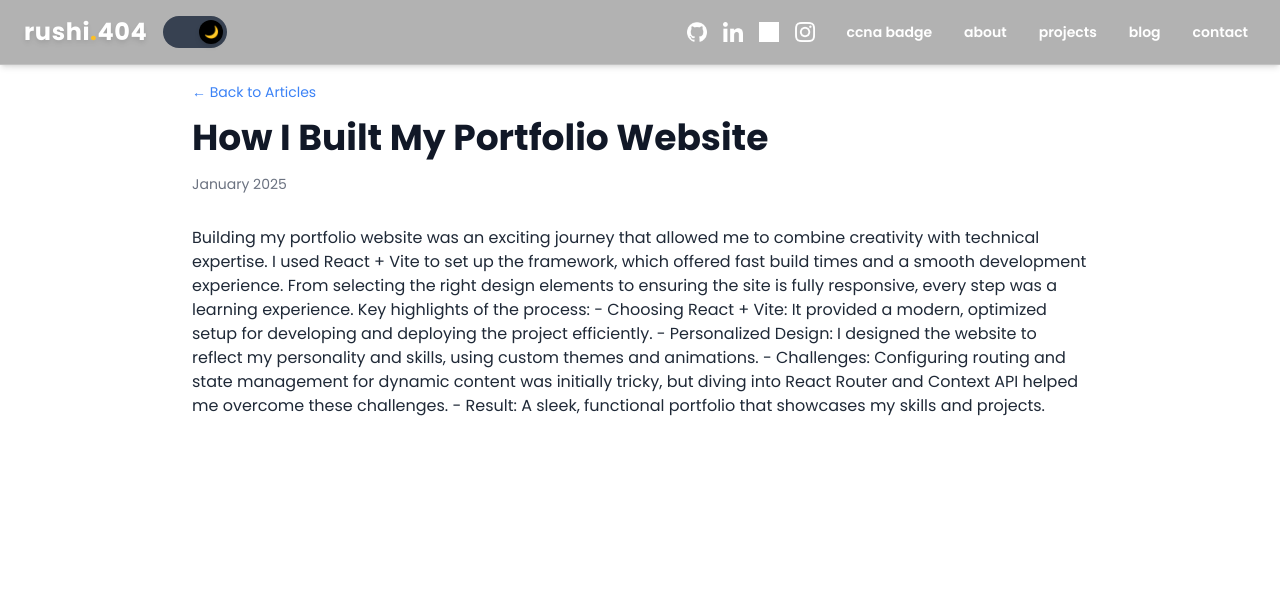
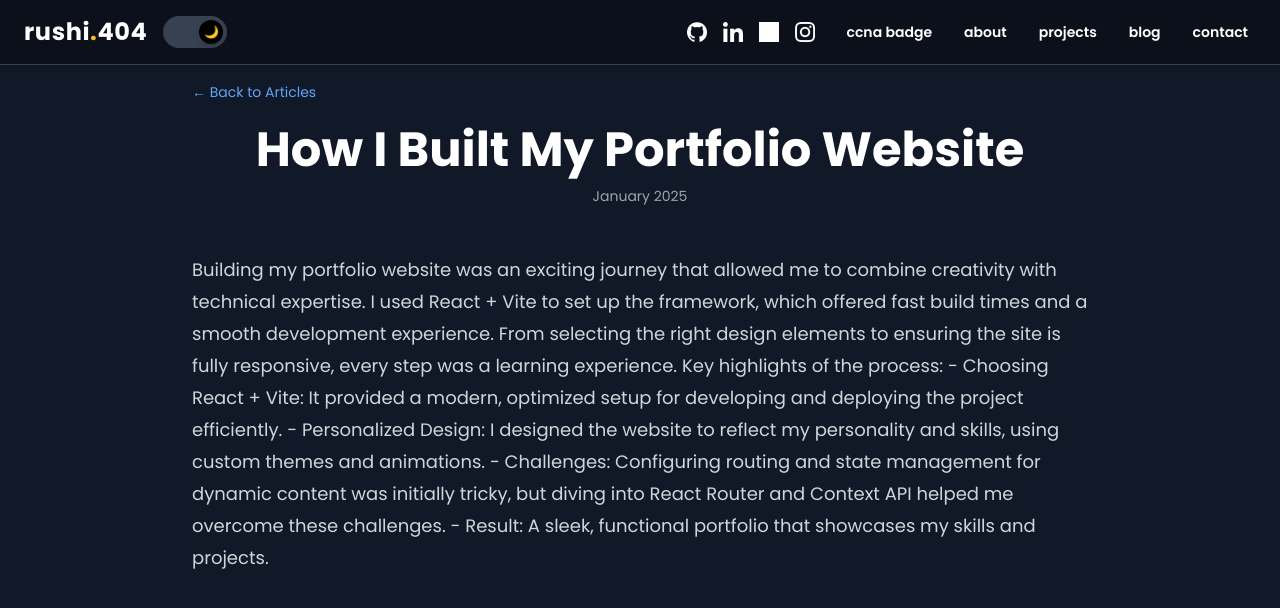
Before and after one commit to RushiPatel9144/portfolioWebsite, a React (Vite) app: page /blog/1 in a window 1280 px wide. Shown: the top 608 px of the page. Built offline with nearby package versions, Linux system fonts and the light colour scheme; grey boxes are pictures that could not be loaded.

Commit message:
Git commit 23

```diff
--- a/package.json
+++ b/package.json
@@ -11,6 +11,7 @@
   },
   "dependencies": {
     "@emailjs/browser": "^4.4.1",
+    "@tailwindcss/typography": "^0.5.16",
     "framer-motion": "^11.18.2",
     "lucide-react": "^0.508.0",
     "react": "^18.3.1",
--- a/src/components/BlogDetails.jsx
+++ b/src/components/BlogDetails.jsx
@@ -25,21 +25,25 @@ const BlogDetails = () => {
 	}
 
 	return (
-		<section className="py-20 px-5 bg-white min-h-screen">
+		<section className="min-h-screen bg-white dark:bg-gray-900 py-20 px-6">
 			<div className="max-w-4xl mx-auto">
 				<Link
 					to="/#blog"
-					className="text-blue-500 hover:underline text-sm mb-4 inline-block"
+					className="text-blue-600 dark:text-blue-400 text-sm mb-6 inline-block hover:underline"
 				>
 					← Back to Articles
 				</Link>
 
-				<h1 className="text-4xl font-bold text-gray-900 mb-4">
-					{post.title}
-				</h1>
-				<p className="text-gray-500 text-sm mb-8">{post.date}</p>
+				<header className="mb-12 text-center">
+					<h1 className="text-4xl sm:text-5xl font-extrabold text-gray-900 dark:text-white leading-tight mb-3">
+						{post.title}
+					</h1>
+					<p className="text-gray-500 dark:text-gray-400 text-sm">
+						{post.date}
+					</p>
+				</header>
 
-				<div className="prose prose-lg prose-indigo max-w-none text-gray-800">
+				<article className="prose prose-lg dark:prose-invert prose-gray max-w-none">
 					{typeof post.content === "string" ? (
 						<p>{post.content}</p>
 					) : (
@@ -47,7 +51,7 @@ const BlogDetails = () => {
 							<p key={index}>{paragraph}</p>
 						))
 					)}
-				</div>
+				</article>
 			</div>
 		</section>
 	);
--- a/tailwind.config.js
+++ b/tailwind.config.js
@@ -2,7 +2,7 @@
  * @format
  * @type {import('tailwindcss').Config}
  */
-
+import typography from "@tailwindcss/typography";
 export default {
 	darkMode: "class",
 	content: [
@@ -26,5 +26,5 @@ export default {
 			glassDark: "#1f1f1f99",
 		},
 	},
-	plugins: [],
+	plugins: [typography],
 };
```
Also changed, not shown: 1 other file (tests, documents, lock files or other folders).
